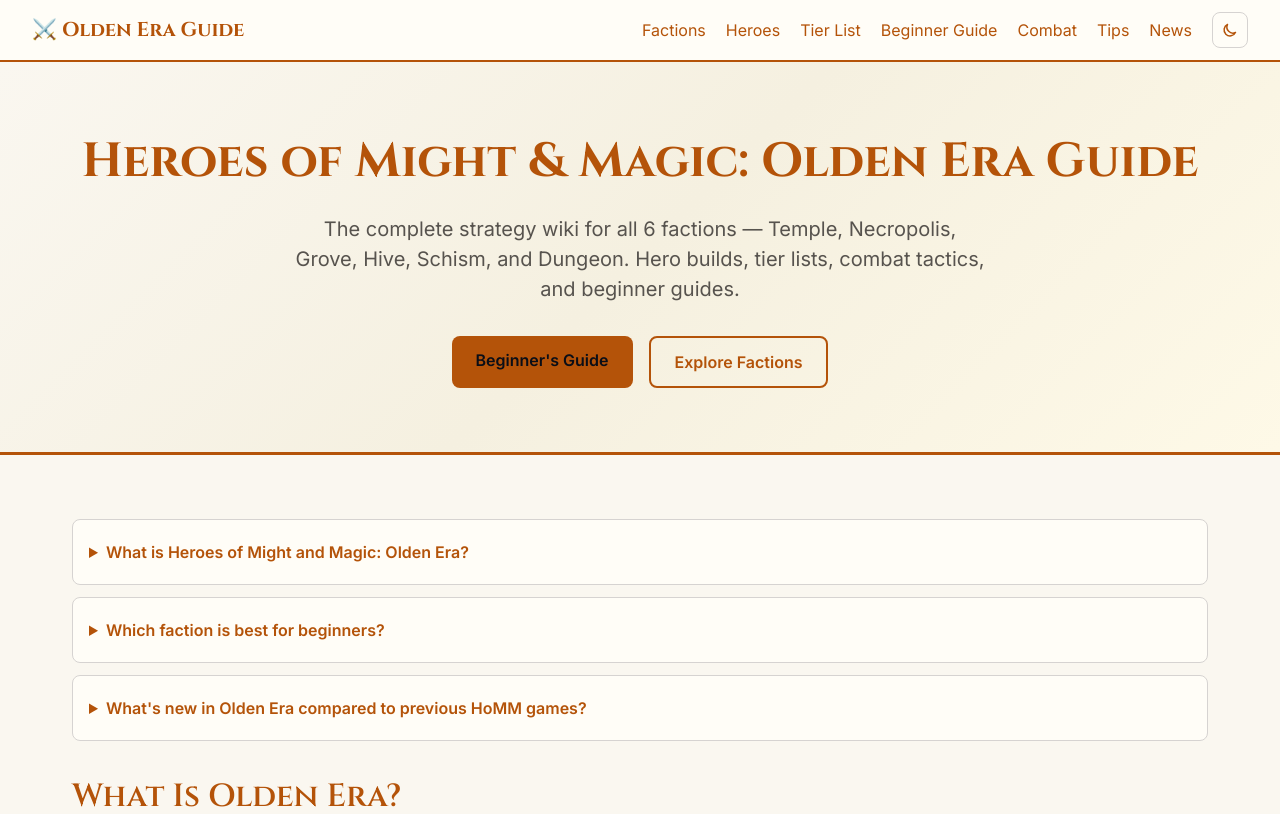
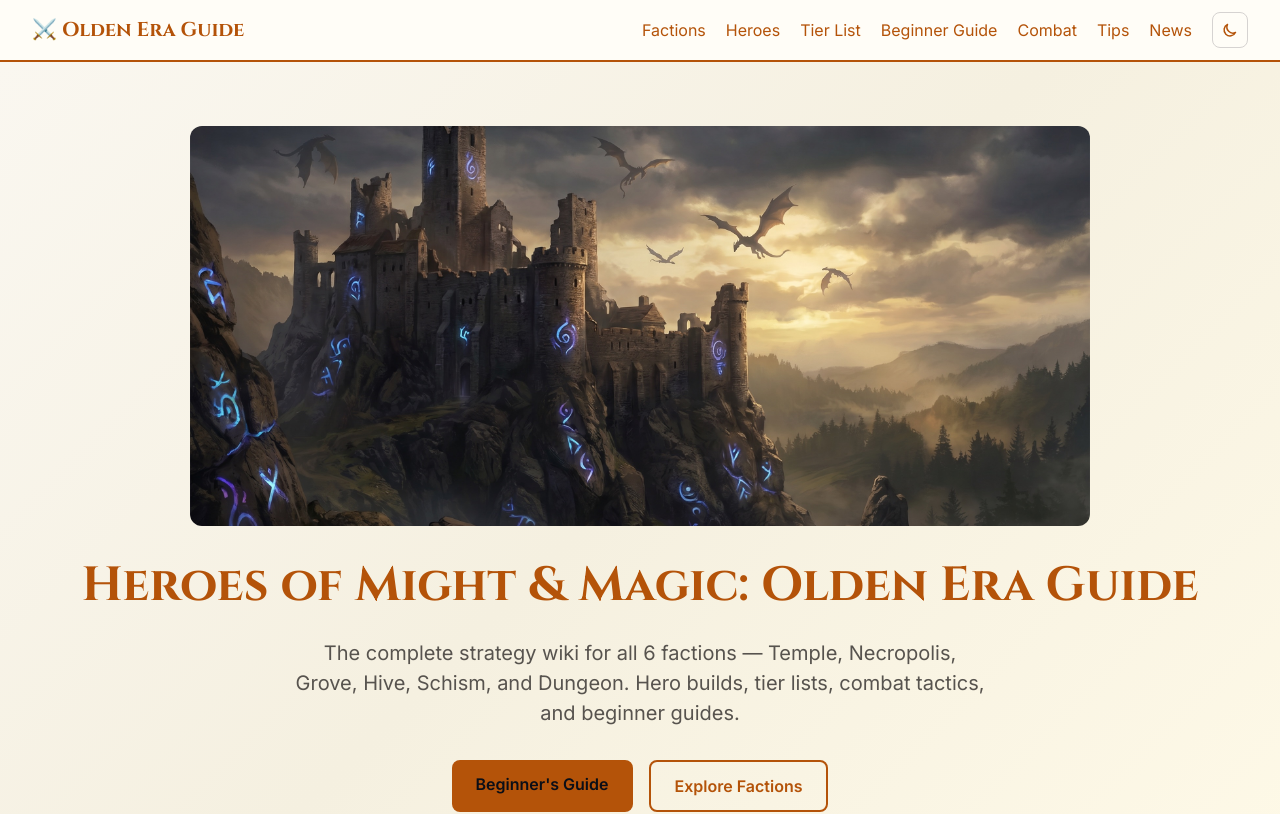
Before and after one commit to ryuuu2020/olden-era-guide, a Next.js app: page / in a window 1280 px wide. Shown: the top 814 px of the page. Built offline with nearby package versions, Linux system fonts and the light colour scheme.

Commit message:
Add hero header image (compressed)

```diff
--- a/app/page.tsx
+++ b/app/page.tsx
@@ -10,6 +10,11 @@
   return (
     <>
       <div className="hero-section">
+        <img
+          src="/hero.jpg"
+          alt="Olden Era"
+          style={{ width: '100%', maxWidth: '900px', height: 'auto', maxHeight: '400px', objectFit: 'cover', borderRadius: '0.75rem', margin: '0 auto 1.5rem', display: 'block' }}
+        />
         <h1 style={{ fontSize: '3rem', marginBottom: '1rem' }}>Heroes of Might &amp; Magic: Olden Era Guide</h1>
         <p style={{ fontSize: '1.25rem', color: 'var(--color-text-muted)', maxWidth: '700px', margin: '0 auto 2rem' }}>
           The complete strategy wiki for all 6 factions — Temple, Necropolis, Grove, Hive, Schism, and Dungeon.
```
Also changed, not shown: public/hero.jpg (added).
